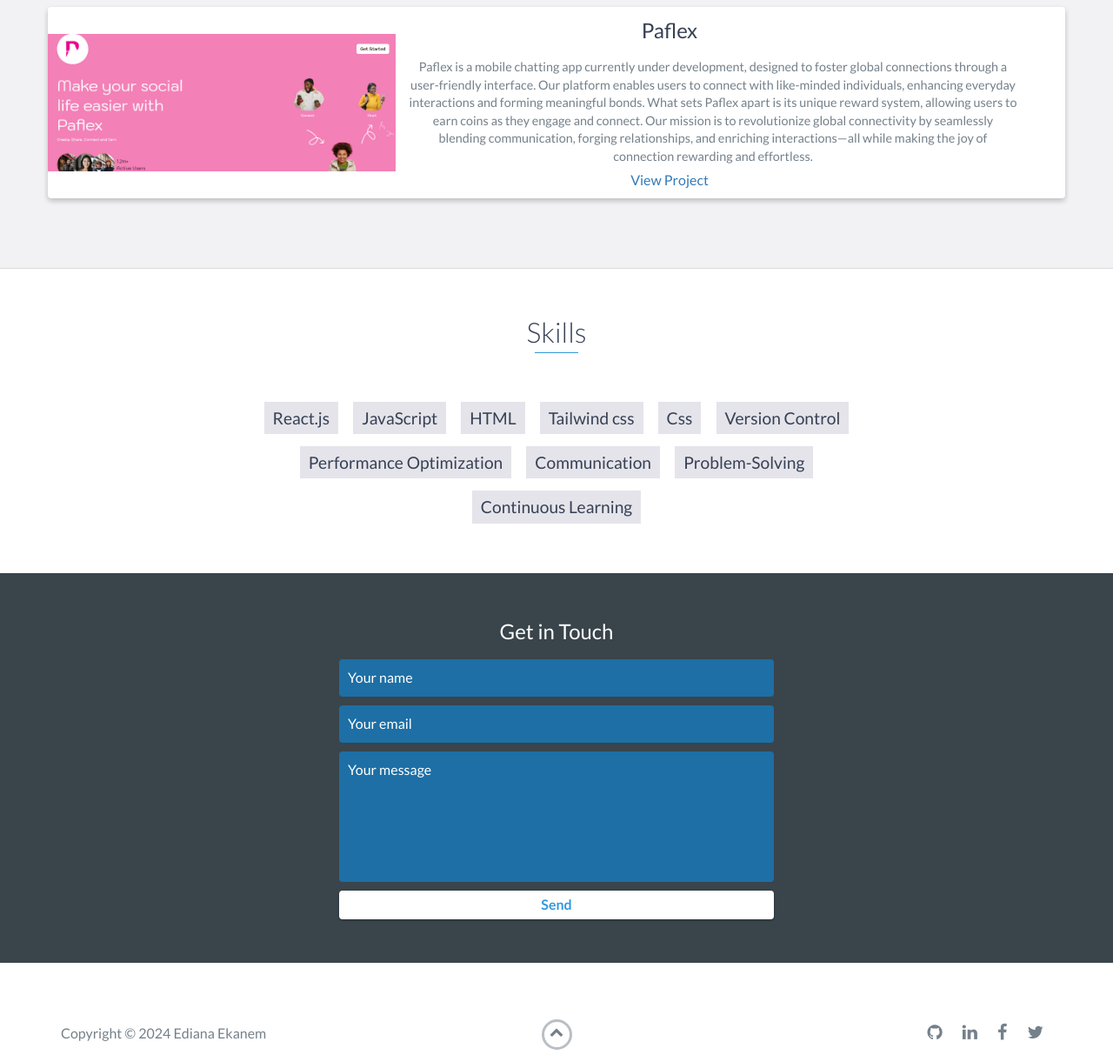
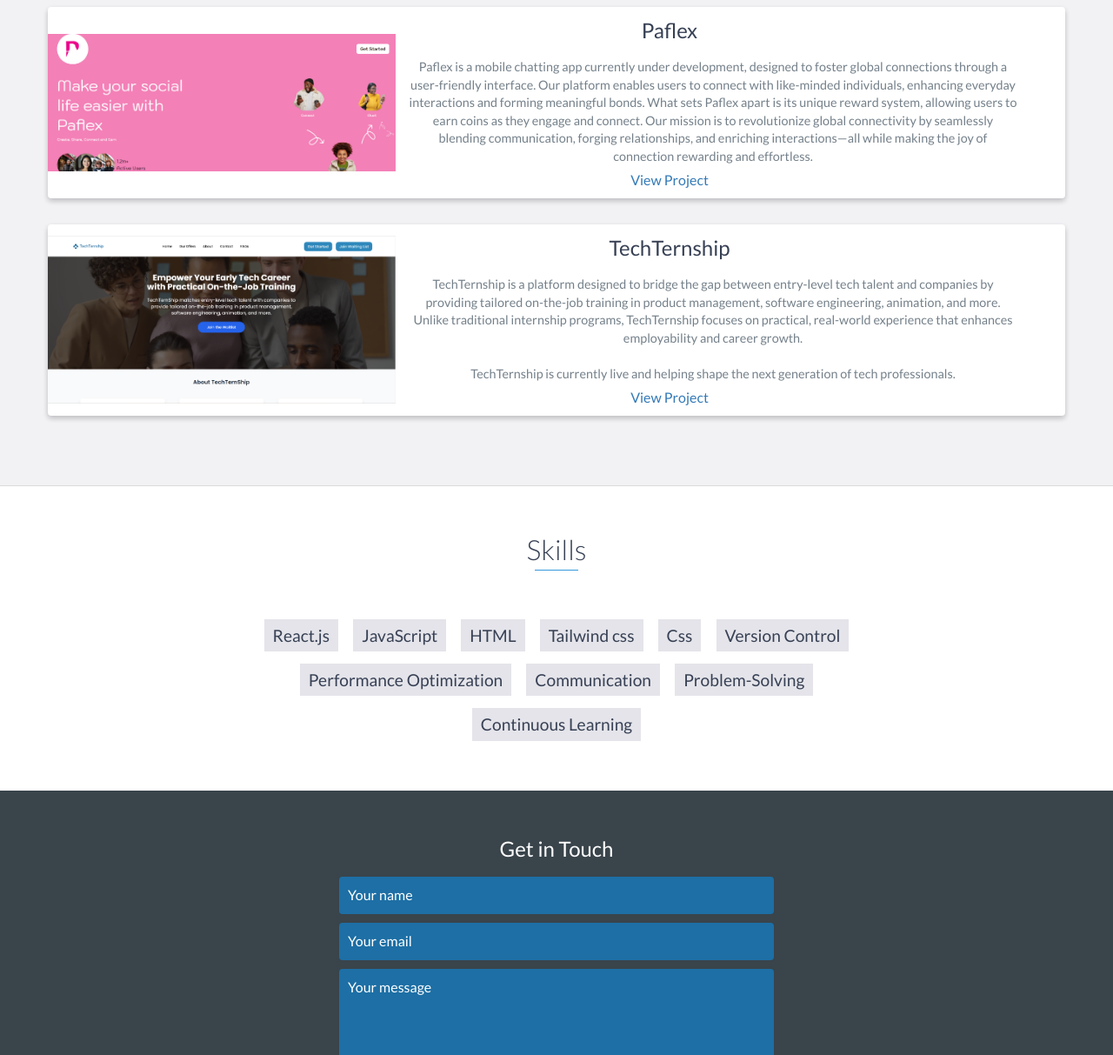
Before and after one commit to Ediana-Ekanem/my-portfolio, a website: page index.html in a window 1280 px wide. Shown: the part 3435-4648 px from the top of the page at 87% size. Drawn offline with nearby package versions, Linux system fonts and the light colour scheme; files whose address does not match are found by name.

Commit message:
added new project

```diff
--- a/index.html
+++ b/index.html
@@ -326,6 +326,30 @@
             </div>
             <!-- End .project-info -->
           </div>
+
+          <div class="project shadow-large">
+            <div class="project-image">
+              <img src="./images/TechTernship.png" />
+            </div>
+            <!-- End .project-image -->
+            <div class="project-info">
+              <h3>TechTernship</h3>
+              <p>
+                TechTernship is a platform designed to bridge the gap between
+                entry-level tech talent and companies by providing tailored
+                on-the-job training in product management, software engineering,
+                animation, and more. Unlike traditional internship programs,
+                TechTernship focuses on practical, real-world experience that
+                enhances employability and career growth.
+                <br /><br />
+                TechTernship is currently live and helping shape the next
+                generation of tech professionals.
+              </p>
+              <a href="https://techternship-ui.onrender.com/">View Project</a>
+            </div>
+            <!-- End .project-info -->
+          </div>
+
           <!-- End .project -->
         </div>
       </div>
@@ -406,7 +430,7 @@
         <div class="row">
           <div class="col-sm-5 copyright">
             <p>
-              Copyright &copy; <span id="current-year">2024</span> Ediana Ekanem
+              Copyright &copy; <span id="current-year">2025</span> Ediana Ekanem
             </p>
           </div>
           <div class="col-sm-2 top">
@@ -423,7 +447,7 @@
               </li>
               <li>
                 <a
-                  href="linkedin.com/in/ediana-ekanem-76a85618b"
+                  href="https://www.linkedin.com/public-profile/settings?trk=d_flagship3_profile_self_view_public_profile"
                   target="_blank"
                   ><i class="fa fa-linkedin" aria-hidden="true"></i
                 ></a>
```
Also changed, not shown: images/TechTernship.png (added).
